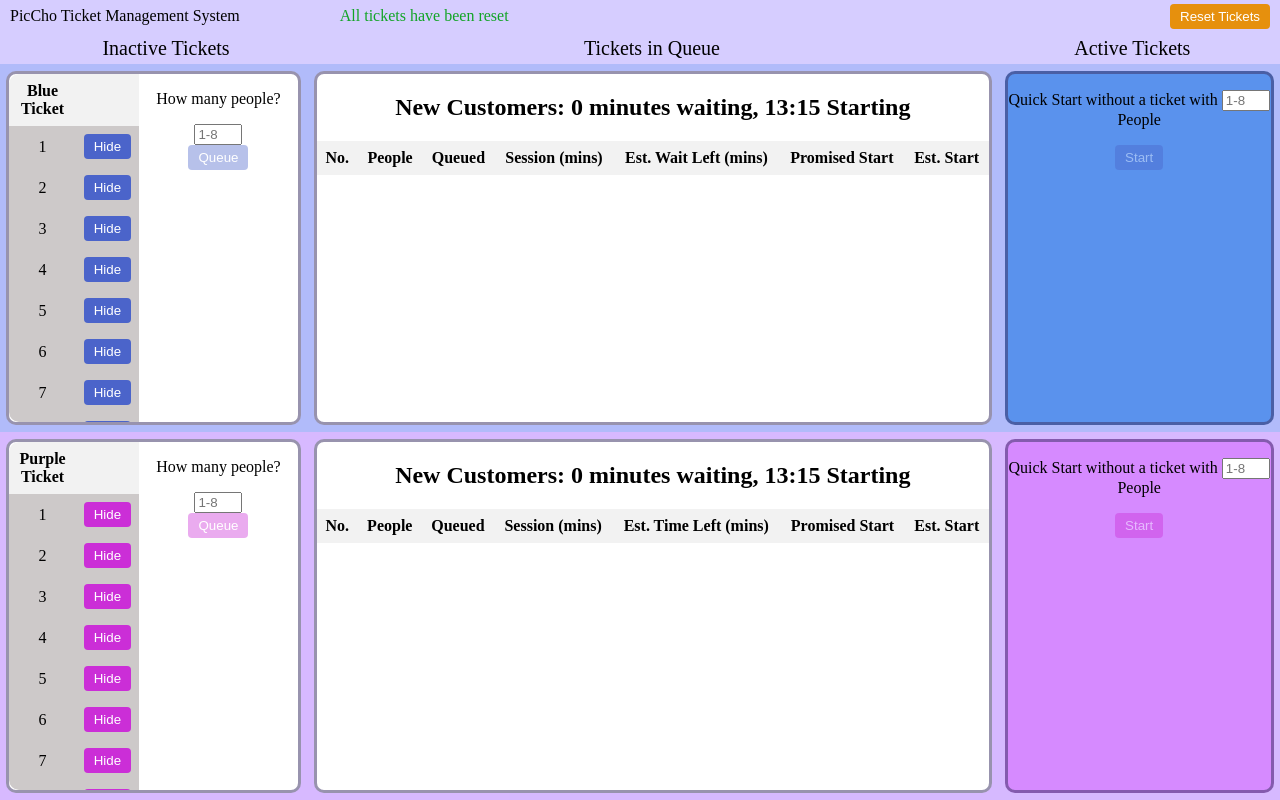
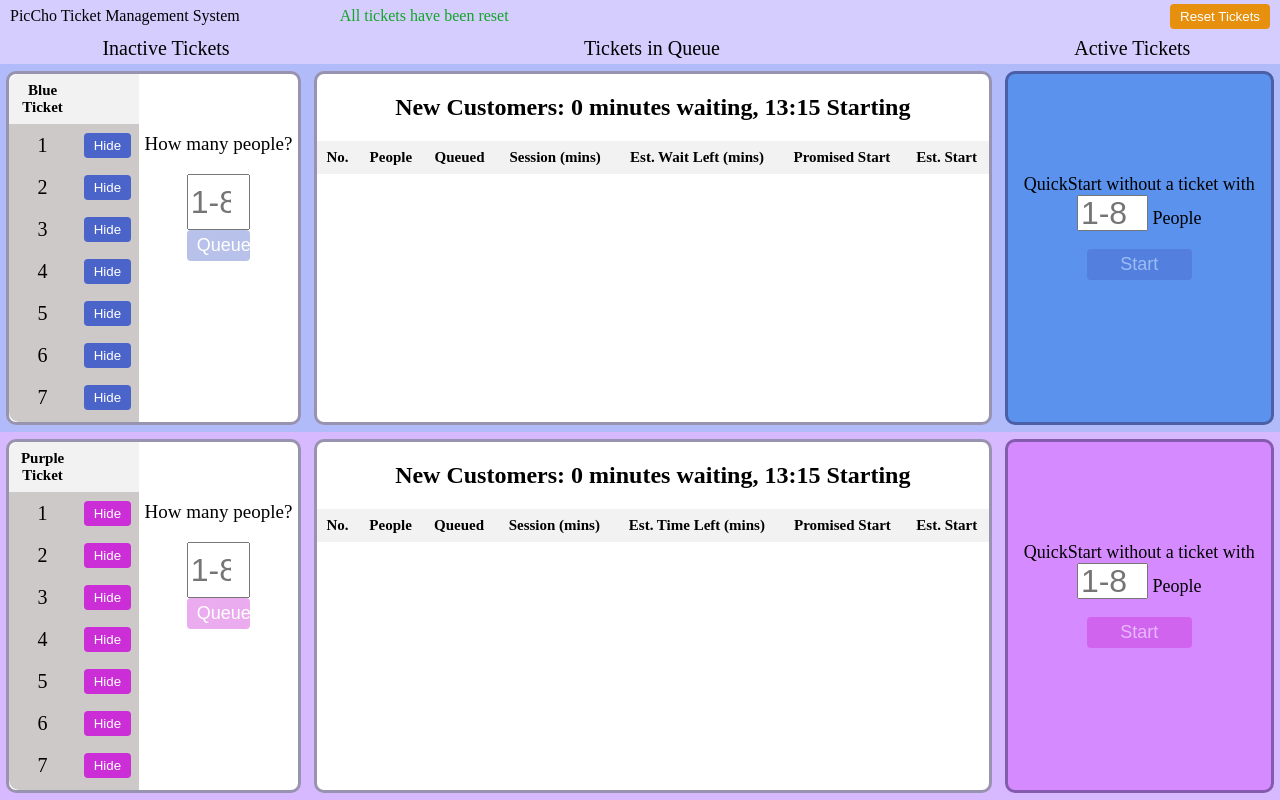
Before and after one commit to kasmello/PicCho-staff, an Angular app: page /#/ticket-management in a window 1280 px wide. Built offline with nearby package versions, Linux system fonts and the light colour scheme; a web font is replaced by a local one.

Commit message:
ui improved visually

```diff
--- a/src/app/ticket-tracker/ticket-tracker.component.css
+++ b/src/app/ticket-tracker/ticket-tracker.component.css
@@ -63,13 +63,21 @@
 table {
     width: 100%;
     border-collapse: collapse;
-    margin-bottom: 20px;
+    /* margin-bottom: 20px; */
     box-sizing: border-box;
 
 }
 
-table th, table td {
+table td {
     padding: 8px;
+    font-size: 20px;
+    text-align: center;
+    box-sizing: border-box;
+}
+
+table th {
+    padding: 8px;
+    font-size: 15px;
     text-align: center;
     box-sizing: border-box;
 }
@@ -145,6 +153,7 @@ button:disabled {
 
 input {
     width: 40px;
+    font-size: 20px;
 }
 
 
@@ -155,8 +164,8 @@ input {
 
 .ticket-list {
     background-color: rgb(205, 201, 201);
-    overflow-y: scroll;
-    overflow-x: scroll;
+    overflow-y: auto;
+    overflow-x: auto;
     border-top-left-radius: 10px;
     border-bottom-left-radius: 10px;
 
@@ -202,8 +211,8 @@ input {
 }
 
 .ticket-box {
-    overflow-y: scroll;
-    overflow-x: scroll;
+    overflow-y: auto;
+    overflow-x: auto;
 }
 
 .inactive.ticket-box {
@@ -247,6 +256,33 @@ input {
     }
 }
 
+.inputs {
+    margin-top: 40px;
+}
+
+.inputs p {
+    font-size: 19px;
+
+}
+
+.inputs button, .noActive button {
+    font-size: 18px;
+    width: 40%;
+
+}
+
+.inputs input{
+    font-size: 32px;
+    width: 35%;
+    height: 50px;
+}
+
+.quickstart input {
+    font-size: 32px;
+    width: 24%;
+    height: 30px;
+}
+
 
 .blue-blink {
     animation: blue-blink 1s infinite;
@@ -255,3 +291,11 @@ input {
 .purple-blink {
     animation: purple-blink 1s infinite;
 }
+
+.noActive p {
+    font-size: 18px;
+}
+
+.noActive {
+    margin-top: 100px;
+}
--- a/src/app/ticket-tracker/ticket-tracker.component.html
+++ b/src/app/ticket-tracker/ticket-tracker.component.html
@@ -37,7 +37,7 @@
             </table>
             </div>
             <div class="inputs">
-                <p>How many people?</p>
+                <p class="focus">How many people?</p>
                 <input #inactiveBluePeople [(ngModel)]="inactiveBluePeopleVar" type="number" min=1 max=8 placeholder="1-8"
                 (keydown.enter)="checkToProceed(inactiveBluePeopleVar,1,8); !errorMessage ? queueTicket('blue',inactiveBluePeopleVar) : null"><br>
                 <button (click)="checkToProceed(inactiveBluePeopleVar,1,8); !errorMessage ? queueTicket('blue',inactiveBluePeopleVar) : null" [disabled]="!inactiveBluePeopleVar">Queue</button>
@@ -68,9 +68,8 @@
                     <td>{{getSessionTime(item.people)}}</td>
                     <td>{{getEstimatedWaitTime(item.number, item.colour)}}</td>
                     <td>{{get24HourTime(item.promisedStart)}}</td>
-                    <td [ngClass]="{'late': get24HourTime(item.promisedStart)<get24HourTime(getEstimatedStartTime(item.number, item.colour)),
-                        'early': get24HourTime(item.promisedStart)>get24HourTime(getEstimatedStartTime(item.number, item.colour))
-                    }">
+                    <td [ngClass]="{'late': getMinuteDifference(getEstimatedStartTime(item.number, item.colour),item.promisedStart)>=5,
+                        'early': getMinuteDifference(item.promisedStart,getEstimatedStartTime(item.number, item.colour))>0}">
                         {{get24HourTime(getEstimatedStartTime(item.number, item.colour))}}</td>
                     <td><button (click)="sessionStart(item.number,item.colour)" [disabled] = "(tickets | filterTickets:activeBlueFilter).length>0" class="positive">Start</button></td>
                     <td><button (click)="dequeueTicket(item.number,item.colour)" class="negative">X</button></td>
@@ -93,18 +92,19 @@
             </div>
             </div>
             <ng-template #noItemsBlue>
-                <p>Quick Start without a ticket with <input #queueBluePeopleQuick [(ngModel)]="queueBluePeopleQuickVar" type="number" min=1 max=8 placeholder="1-8"
+                <div class="noActive">
+                <p class="quickstart">QuickStart without a ticket with<br><input #queueBluePeopleQuick [(ngModel)]="queueBluePeopleQuickVar" type="number" min=1 max=8 placeholder="1-8"
                     (keydown.enter)="checkToProceed(queueBluePeopleQuickVar,1,8); !errorMessage ? quickSessionStart('blue', queueBluePeopleQuickVar) : null"> People</p>
                 <button (click)="checkToProceed(queueBluePeopleQuickVar,1,8); !errorMessage ? quickSessionStart('blue', queueBluePeopleQuickVar) : null" [disabled]="!queueBluePeopleQuickVar">Start</button>
                 <p *ngIf="queueBluePeopleQuickVar>0&&queueBluePeopleQuickVar<9">{{getSessionTime(queueBluePeopleQuickVar)}} min session:<br>
                     {{get24HourTime()}} -
                     {{get24HourTime(addMinutes(getSessionTime(queueBluePeopleQuickVar)))}}</p>
+                </div>
             </ng-template>
 
 
         </div>
     </div>
-    <div class="inputs"></div>
     <div class="purple ticket-sub-wrapper">
 
         <div class="inactive ticket-box">
@@ -131,7 +131,7 @@
             </table>
             </div>
             <div class="inputs">
-                <p>How many people?</p>
+                <p class="focus">How many people?</p>
                 <input #inactivePurplePeople [(ngModel)]="inactivePurplePeopleVar" type="number" min=1 max=8 placeholder="1-8"
                 (keydown.enter)="checkToProceed(inactivePurplePeopleVar,1,8); !errorMessage ? queueTicket('purple',inactivePurplePeopleVar) : null"><br>
                 <button (click)="checkToProceed(inactivePurplePeopleVar,1,8); !errorMessage ? queueTicket('purple',inactivePurplePeopleVar) : null" [disabled]="!inactivePurplePeopleVar">Queue</button>
@@ -185,12 +185,14 @@
                 </div>
                 </div>
                 <ng-template #noItemsPurple>
-                    <p>Quick Start without a ticket with <input #queuePurplePeopleQuick [(ngModel)]="queuePurplePeopleQuickVar" type="number" min=1 max=8 placeholder="1-8"
+                    <div class="noActive">
+                    <p class="quickstart">QuickStart without a ticket with<br><input #queuePurplePeopleQuick [(ngModel)]="queuePurplePeopleQuickVar" type="number" min=1 max=8 placeholder="1-8"
                         (keydown.enter)="checkToProceed(queuePurplePeopleQuickVar,1,8); !errorMessage ? quickSessionStart('purple', queuePurplePeopleQuickVar) : null"> People</p>
                     <button (click)="checkToProceed(queuePurplePeopleQuickVar,1,8); !errorMessage ? quickSessionStart('purple', queuePurplePeopleQuickVar) : null" [disabled]="!queuePurplePeopleQuickVar">Start</button>
                     <p *ngIf="queuePurplePeopleQuickVar>0&&queuePurplePeopleQuickVar<9">{{getSessionTime(queuePurplePeopleQuickVar)}} min session:<br>
                         {{get24HourTime()}} -
                         {{get24HourTime(addMinutes(getSessionTime(queuePurplePeopleQuickVar)))}}</p>
+                    </div>
                 </ng-template>
         </div>
 
--- a/src/app/ticket-tracker/ticket-tracker.component.ts
+++ b/src/app/ticket-tracker/ticket-tracker.component.ts
@@ -24,12 +24,20 @@ export class TicketTrackerComponent implements OnInit {
     var time = this.getMinuteDifference(sessionEnd);
     if (time===0) {
 
+
+
       if (colour==='blue') {
-        !this.blueBlink ? alert(`Blue room time limit has been reached!`) : null;
-        this.blueBlink = true
+        if (!this.blueBlink) {
+          this.blueBlink = true
+          alert(`Blue room time limit has been reached!`)
+        }
+
       } else {
-        !this.purpleBlink ? alert(`Purple room time limit has been reached!`) : null;
-        this.purpleBlink = true
+        if (!this.purpleBlink) {
+          this.purpleBlink = true
+          alert(`Purple room time limit has been reached!`)
+        }
+
       }
 
     }
```
Also changed, not shown: 3 other files (tests, documents, lock files or other folders).
